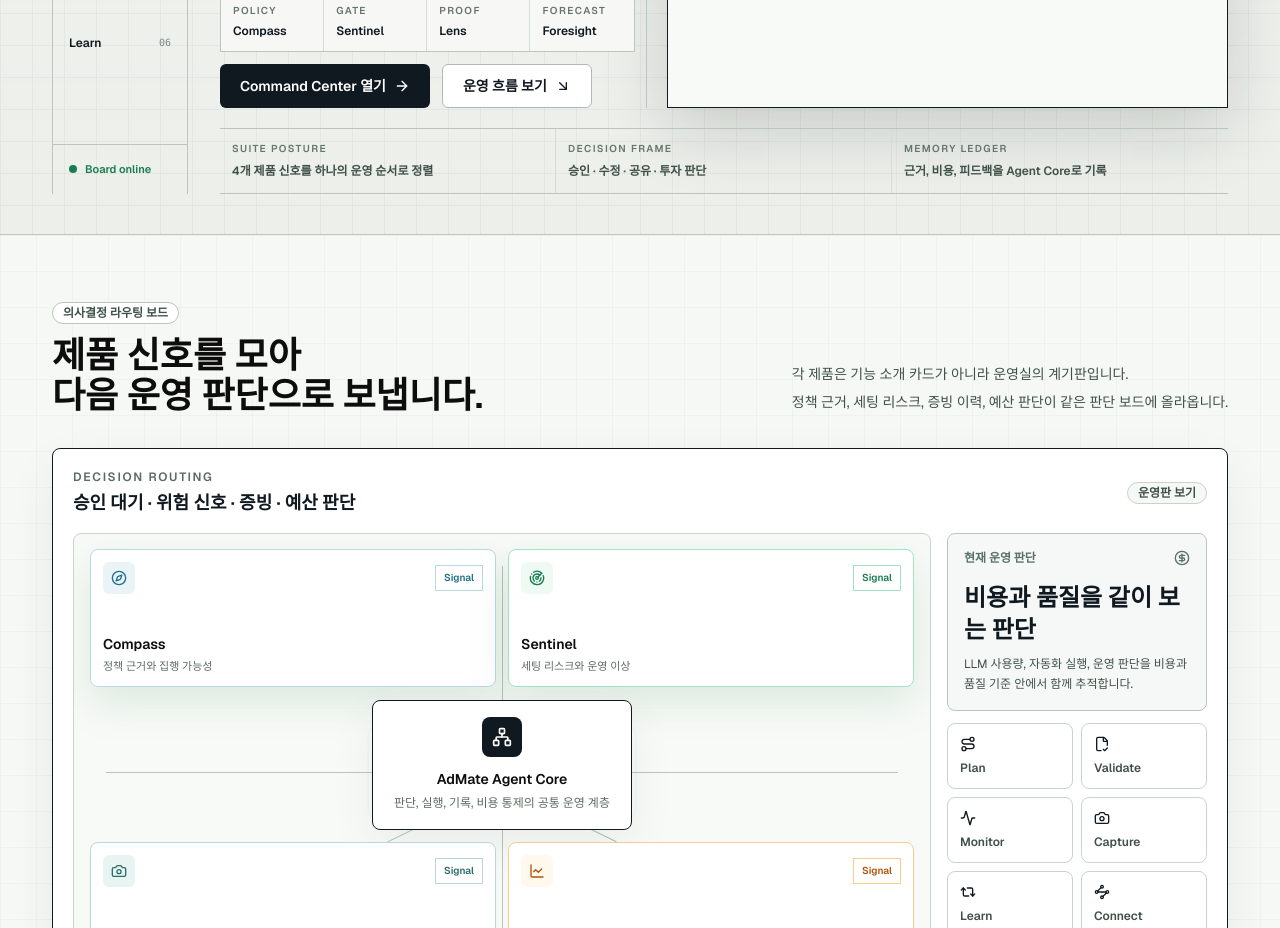
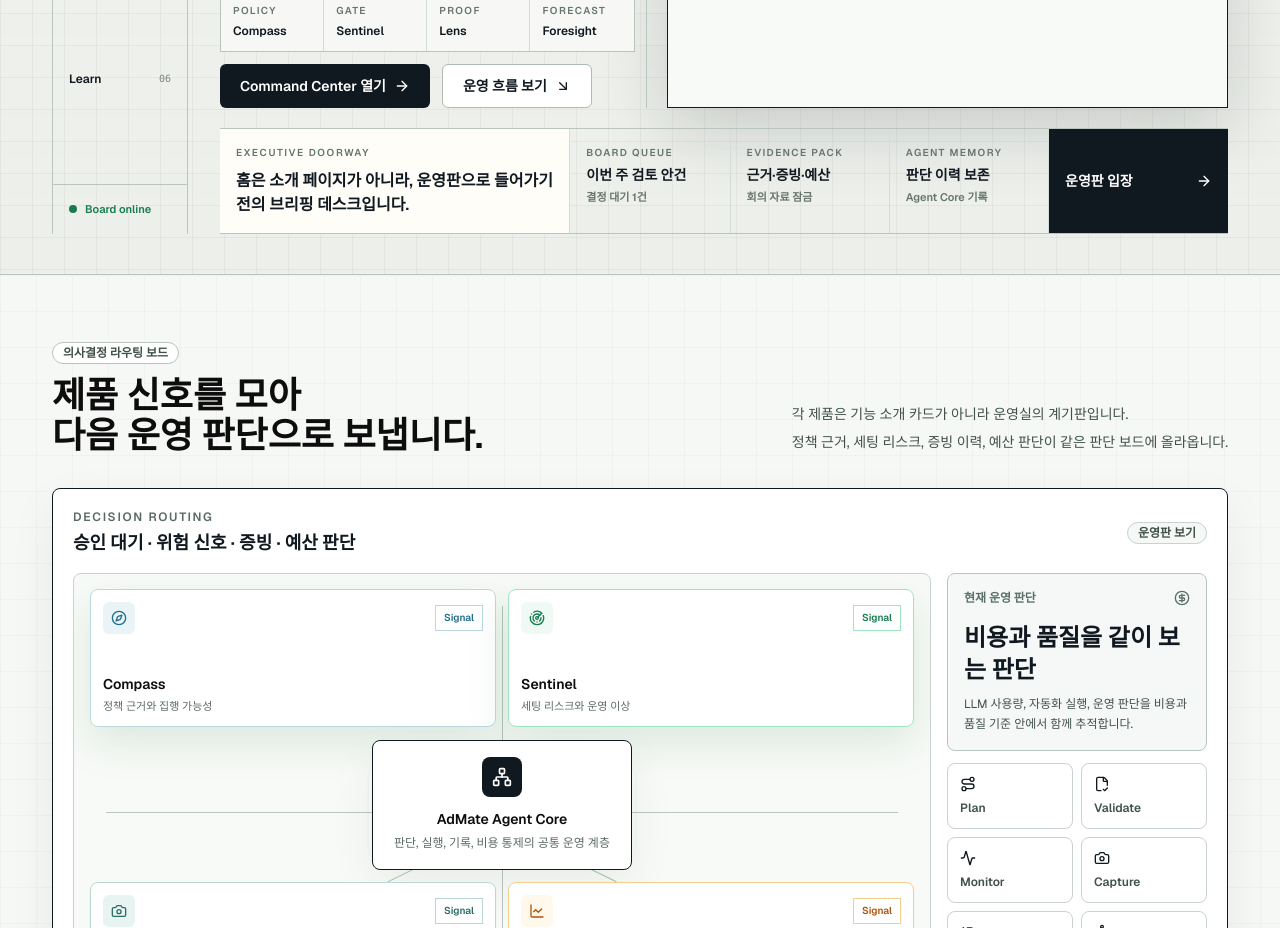
Before and after one commit to Jhongjin/admate-homepage, a Next.js app: page / in a window 1280 px wide. Shown: the part 1260-2188 px from the top of the page. Built offline with nearby package versions, Linux system fonts and the light colour scheme.

Commit message:
design: deepen AdMate executive doorway

```diff
--- a/src/components/home/HeroSection.tsx
+++ b/src/components/home/HeroSection.tsx
@@ -111,9 +111,9 @@ const executiveLedger = [
 ]
 
 const operatingReadouts = [
-  { label: "Suite posture", value: "4개 제품 신호를 하나의 운영 순서로 정렬" },
-  { label: "Decision frame", value: "승인 · 수정 · 공유 · 투자 판단" },
-  { label: "Memory ledger", value: "근거, 비용, 피드백을 Agent Core로 기록" },
+  { label: "Board queue", value: "이번 주 검토 안건", detail: "결정 대기 1건" },
+  { label: "Evidence pack", value: "근거·증빙·예산", detail: "회의 자료 잠금" },
+  { label: "Agent memory", value: "판단 이력 보존", detail: "Agent Core 기록" },
 ]
 
 const boardSignals = [
@@ -135,17 +135,37 @@ export function HeroSection() {
             <OperationsWall />
           </div>
 
-          <div className="grid border-y border-[#BAC5BE] bg-[#F7F8F6]/82 sm:grid-cols-3">
+          <div className="grid overflow-hidden border-y border-[#BAC5BE] bg-[#F7F8F6]/88 lg:grid-cols-[minmax(260px,1.1fr)_minmax(0,1.5fr)_180px]">
+            <div className="border-b border-[#D3DDD7] bg-[#FFFDF8] px-4 py-4 lg:border-b-0 lg:border-r">
+              <div className="text-[10px] font-semibold uppercase tracking-[0.16em] text-[#66756D]">
+                Executive doorway
+              </div>
+              <div className="mt-2 text-base font-semibold leading-6 text-[#101820]">
+                홈은 소개 페이지가 아니라, 운영판으로 들어가기 전의 브리핑 데스크입니다.
+              </div>
+            </div>
+            <div className="grid divide-y divide-[#D3DDD7] sm:grid-cols-3 sm:divide-x sm:divide-y-0">
               {operatingReadouts.map((item) => (
-              <div key={item.label} className="border-b border-[#D3DDD7] px-3 py-3 last:border-b-0 sm:border-b-0 sm:border-r sm:last:border-r-0">
+                <div key={item.label} className="min-w-0 px-4 py-4">
                   <div className="text-[10px] font-semibold uppercase tracking-[0.14em] text-[#66756D]">
                     {item.label}
                   </div>
-                <div className="mt-1 text-xs font-semibold leading-5 text-[#405149]">
+                  <div className="mt-1 truncate text-sm font-semibold leading-5 text-[#101820]">
                     {item.value}
+                  </div>
+                  <div className="mt-1 text-[11px] font-semibold text-[#66756D]">
+                    {item.detail}
                   </div>
                 </div>
               ))}
+            </div>
+            <Link
+              href="/command-center"
+              className="flex min-h-16 items-center justify-between gap-3 border-t border-[#D3DDD7] bg-[#101820] px-4 py-4 text-sm font-semibold text-white transition-colors hover:bg-[#25322B] lg:border-l lg:border-t-0"
+            >
+              <span>운영판 입장</span>
+              <ArrowRight className="h-4 w-4" aria-hidden="true" />
+            </Link>
           </div>
         </div>
       </div>
```
Lines whose indentation alone changed are shown as unchanged.
